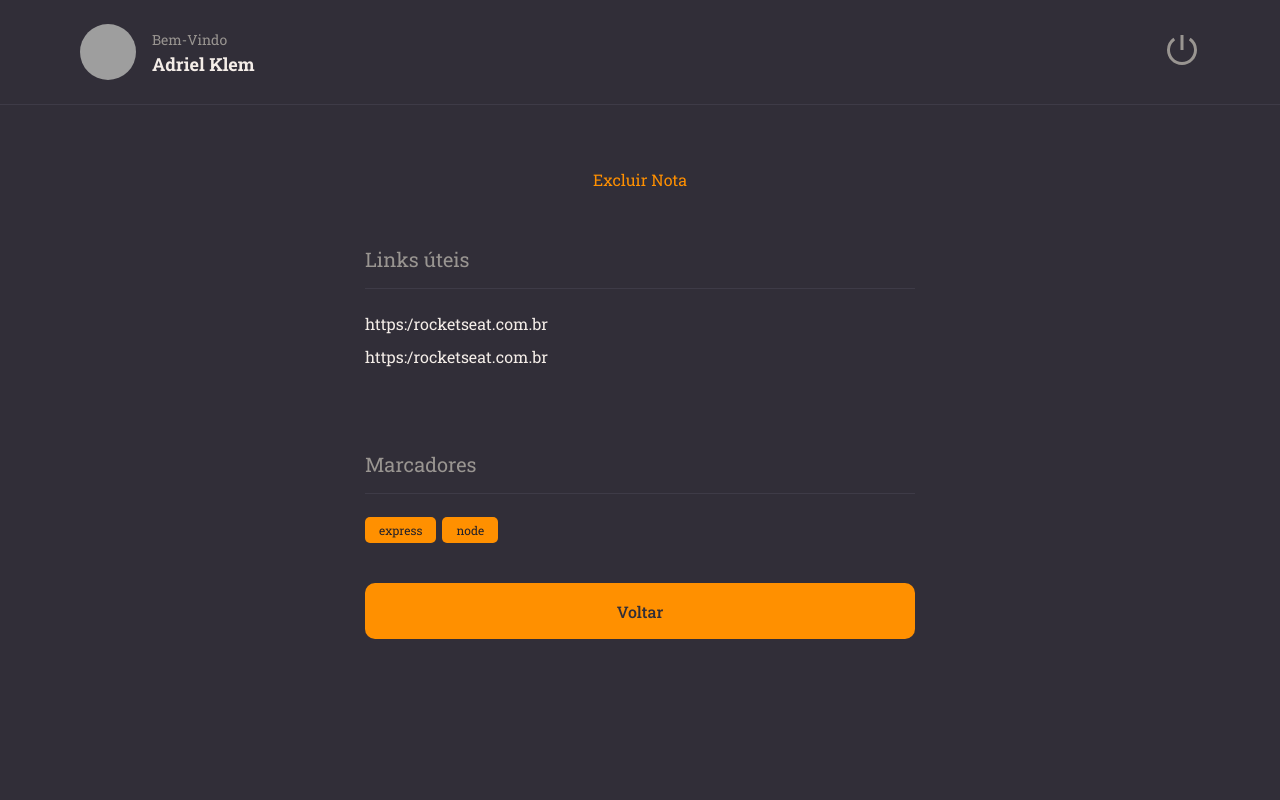
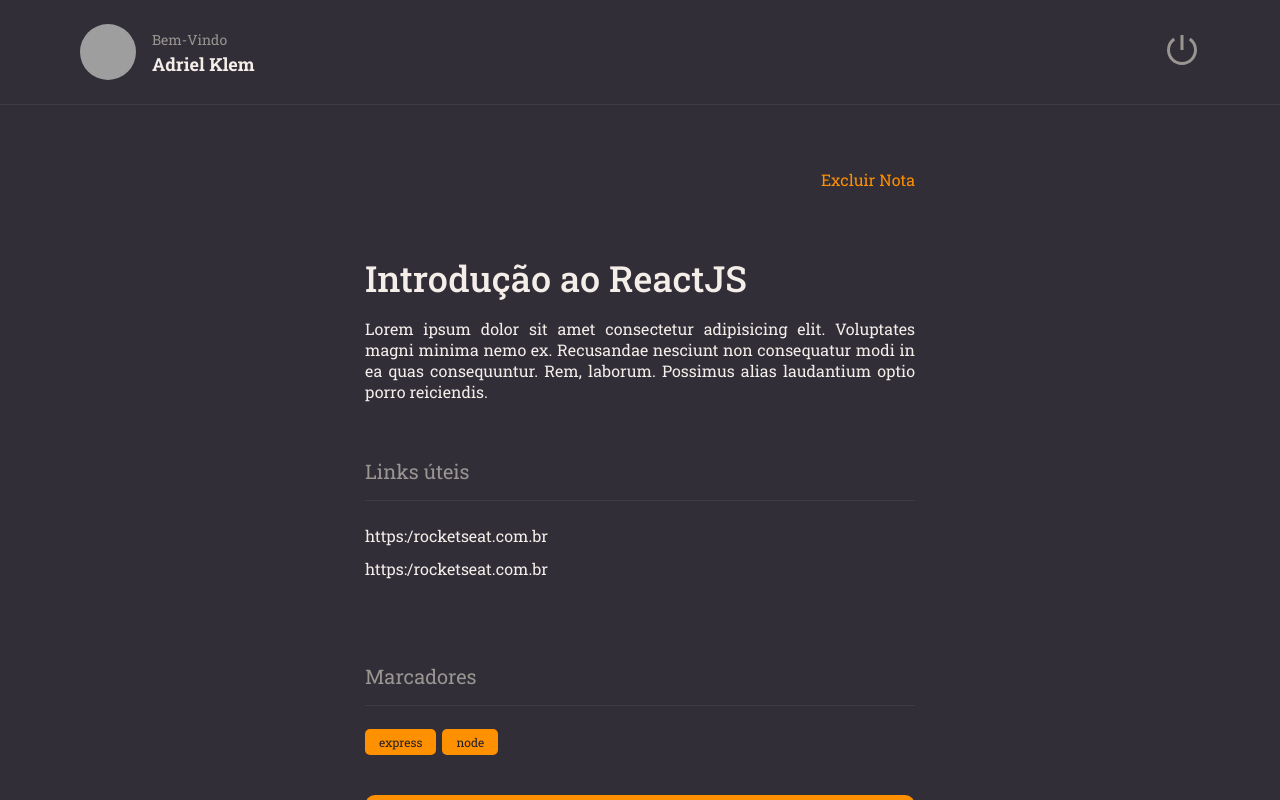
Before and after one commit to AdrielKlem/RocketNotes, a React (Vite) app: page / in a window 1280 px wide. Built offline with nearby package versions, Linux system fonts and the light colour scheme; grey boxes are pictures that could not be loaded.

Commit message:
add content

```diff
--- a/src/pages/Details/index.jsx
+++ b/src/pages/Details/index.jsx
@@ -14,6 +14,14 @@ export function Details() {
     <main>
       <Content>
         <ButtonText title="Excluir Nota" />
+
+        <h1>
+          Introdução ao ReactJS
+        </h1>
+
+        <p>
+          Lorem ipsum dolor sit amet consectetur adipisicing elit. Voluptates magni minima nemo ex. Recusandae nesciunt non consequatur modi in ea quas consequuntur. Rem, laborum. Possimus alias laudantium optio porro reiciendis.
+        </p>
 
         <Section title="Links úteis">
           <Links>
--- a/src/pages/Details/styles.js
+++ b/src/pages/Details/styles.js
@@ -38,4 +38,19 @@ export const Content = styled.div`
     display: flex;
     flex-direction: column;
 
+    > button:first-child {
+        align-self: end;
+    }
+
+    > h1 {
+        font-size: 36px;
+        font-weight: 500;
+        padding-top: 64px;
+    }
+
+    > p {
+        font-size: 16px;
+        margin-top: 16px;
+        text-align: justify;
+    }
 `
```
